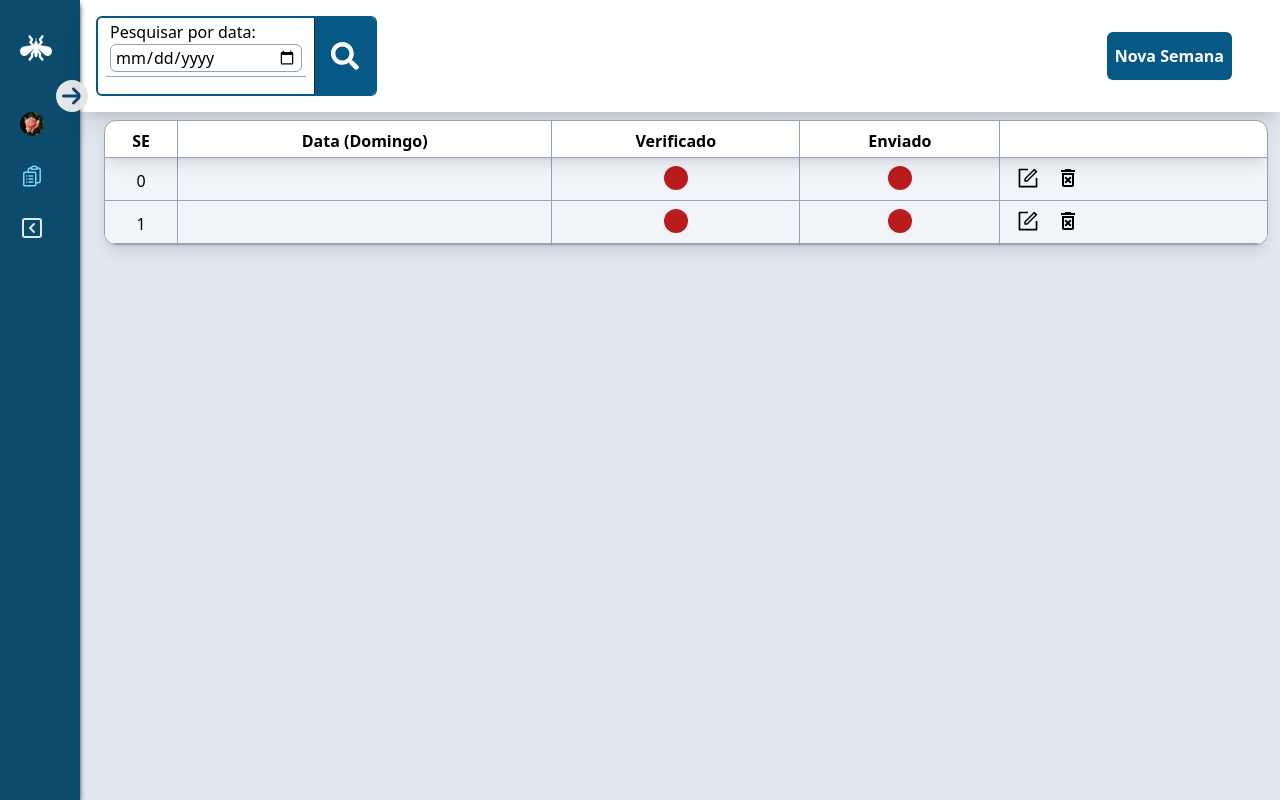
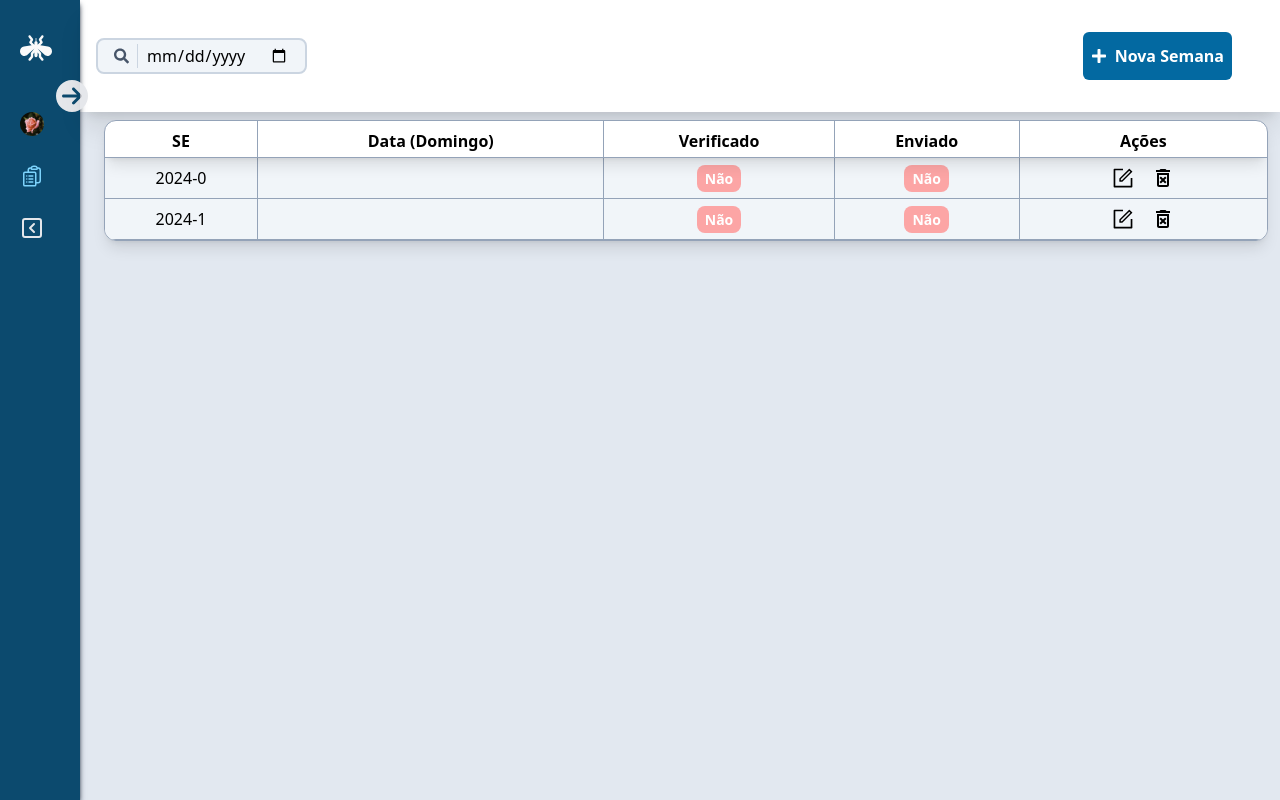
Before and after one commit to oberdandev/frontend_acs, a React (Vite) app: page /form-manager in a window 1280 px wide. Built offline with nearby package versions, Linux system fonts and the light colour scheme.

Commit message:
Modified Page: FormManager.jsx New Component: Tag

```diff
--- a/src/components/Button/index.jsx
+++ b/src/components/Button/index.jsx
@@ -1,9 +1,10 @@
-export default function button( {  id, className, label, color, onButtonClick={} } ) {
+export default function button( {  id, className, icon, label, color, onButtonClick={} } ) {
     return (
-        <button id={id} className={`p-2 rounded-md text-white hover:text-sky-500 duration-300 font-bold border-box bg-sky-800
-            ${color === "gray" && "bg-slate-700 hover:text-slate-400"} disabled:text-slate-100 disabled:bg-slate-300 ${className}`}
+        <button id={id} className={`flex items-center p-2 rounded-md text-white duration-300 font-bold border-box bg-sky-700
+            hover:text-sky-500 hover:bg-sky-800 ${color === "gray" && "bg-slate-700 hover:text-slate-400 hover:bg-slate-800"}
+            disabled:text-slate-100 disabled:bg-slate-300 space-x-4 ${className}`}
             onClick={onButtonClick}>
-                {label}
+                {icon}{label}
         </button>
     );
 }
--- /dev/null
+++ b/src/components/Searchbox/index.jsx
@@ -0,0 +1,10 @@
+import { FaSearch } from "react-icons/fa";
+
+export default function Searchbox() {
+    return (
+        <div className="p-4 space-x-2 flex h-8 border-2 border-slate-300 bg-slate-100 items-center rounded-lg">
+            <FaSearch className="pr-2 border-r border-slate-300 items-center text-slate-600" size={24}/>
+            <input type="date" className="bg-slate-100"/>
+        </div>
+    );
+}
--- a/src/components/SemanaItem/index.jsx
+++ b/src/components/SemanaItem/index.jsx
@@ -1,28 +1,31 @@
 import { MdOutlineDeleteForever } from "react-icons/md";
 import { AiOutlineForm } from "react-icons/ai";
+import Tag from "../Tag";
 
-export default function SemanaItem( {semanaEpidemologica, verificado, enviado, editSemana, deleteSemana } ) {
+export default function SemanaItem( {semanaEpidemologica, dataAno, verificado, enviado, editSemana, deleteSemana } ) {
     const verificadoColor = (() => {
-        if (verificado === true) return "bg-green-700"
-        else return "bg-red-700"
+        if (verificado === true) return "bg-red-700 text-green-700"
+        else return "bg-red-300 text-red-700"
     })();
 
     const enviadoColor = (() => {
-        if (enviado === true) return "bg-green-700"
-        else return "bg-red-700"
+        if (enviado === true) return "bg-red-700 text-green-700"
+        else return "bg-red-300 text-red-700"
     })();
+
+    console.log(verificadoColor);
 
     return (
         <tr className='min-w-full border-b border-slate-400'>
-            <td className="p-1 pt-2 border-r border-slate-400">{semanaEpidemologica}</td>
-            <td className="p-1 pt-2 border-r border-slate-400"></td>
-            <td className="p-1 pt-2 border-r border-slate-400">
-                <span className={`inline-block w-6 h-6 rounded-full ${verificadoColor}`} ></span>
+            <td className="p-1 pt-y border-r border-slate-400">{dataAno}-{semanaEpidemologica}</td>
+            <td className="p-1 pt-y border-r border-slate-400"></td>
+            <td className="p-1 pt-y border-r border-slate-400">
+                <Tag className={verificadoColor} text="Não"/>
             </td>
-            <td className="p-1 pt-2 border-r border-slate-400">
-                <span className={`inline-block w-6 h-6 rounded-full ${enviadoColor}`} ></span>
+            <td className="p-1 pt-y border-r border-slate-400">
+                <Tag className={enviadoColor} text="Não"/>
             </td>
-            <td className="flex space-x-4 p-1 pt-2 pr-4 pl-4">
+            <td className="flex justify-center space-x-4 p-1 py-2 pr-4 pl-4">
                 <AiOutlineForm className="cursor-pointer hover:text-blue-700" size={24} onClick={editSemana}/>
                 <MdOutlineDeleteForever className="cursor-pointer hover:text-red-700" size={24} onClick={deleteSemana}/>
             </td>
--- a/src/components/SemanaTable/index.jsx
+++ b/src/components/SemanaTable/index.jsx
@@ -8,7 +8,7 @@ export default function SemanaTable({children}) {
                         <th className="p-1 pt-2 border-r border-slate-400">Data (Domingo)</th>
                         <th className="p-1 pt-2 border-r border-slate-400">Verificado</th>
                         <th className="p-1 pt-2 border-r border-slate-400">Enviado</th>
-                        <th className="p-1 pt-2 border-slate-400"></th>
+                        <th className="p-1 pt-2 border-slate-400">Ações</th>
                     </tr>
                 </thead>
                 <tbody className="w-full bg-slate-100">
--- /dev/null
+++ b/src/components/Tag/index.jsx
@@ -0,0 +1,5 @@
+export default function Tag({className, text}) {
+    return (
+        <span className={`px-2 py-1 rounded-lg h-8 text-white font-bold text-sm ${className}`}>{text}</span>
+    )
+}
--- a/src/main.jsx
+++ b/src/main.jsx
@@ -18,7 +18,7 @@ import HomePage from './pages/Home.jsx'
 const router = createBrowserRouter([
   {
     path: '/',
-    element: {}
+    element: <HomePage />
   },
   {
     path: '*',
--- a/src/pages/FormManager/FormManager.jsx
+++ b/src/pages/FormManager/FormManager.jsx
@@ -6,20 +6,23 @@ import SemanaTable from "../../components/SemanaTable";
 import SemanaItem from "../../components/SemanaItem";
 import Button from "../../components/Button";
 
-import { FaSearch } from "react-icons/fa";
+import { FaPlus, FaSearch } from "react-icons/fa";
 
 import { useState } from "react";
+import Searchbox from "../../components/Searchbox";
 
 export default function PageFormManager() {
-    const initList = [
+    const initList = [ //Teste: Apague depois
         {
             co_semanal: 52003,
+            data_ano: 2024,
             semana_epidomologica: 0,
             verificado: false,
             enviado: false
         },
         {
             co_semanal: 54002,
+            data_ano: 2024,
             semana_epidomologica: 1,
             verificado: false,
             enviado: false
@@ -28,33 +31,36 @@ export default function PageFormManager() {
 
 
     const [list, setList] = useState(initList);
-    const [semana, setSemana] = useState(2);
+    const [semana, setSemana] = useState(2); //Teste: Apague depois
+    const [coSemanal, setCoSemanal] = useState(55555); //Teste: Apague depois
 
     function addWeek() {
-        const newList = list.concat({co_semanal: 55555, semana_epidomologica: semana});
+        const newList = list.concat({
+            co_semanal: coSemanal,
+            data_ano: 2024,
+            semana_epidomologica: semana,
+            verificado: false,
+            enviado: false
+        });
         console.log(newList);
 
         setList(newList);
-        setSemana(semana + 1);
+        setSemana(semana + 1); //Teste: Apague depois
+        setCoSemanal(coSemanal + 1); //Teste: Apague depois
     }
 
     const weekListItems = list.map(item =>
-            <SemanaItem key={item.co_semanal} semanaEpidemologica={item.semana_epidomologica}
+            <SemanaItem key={item.co_semanal} semanaEpidemologica={item.semana_epidomologica} dataAno={item.data_ano}
                 verificado={item.verificado} enviado={item.enviado}/>
         )
     return (
         <div className="flex min-h-screen h-full">
             <Sidebar />
             <div className='grid w-full min-h-screen h-full' style={{'gridTemplateRows': '7rem auto'}}>
-                <Section className='p-4 flex justify-between shadow-xl relative'>
-                    <div className='pl-2 flex space-x-2 items-center rounded-md overflow-hidden border-sky-800 border-2'>
-                        <InputField className='w-auto mb-0' id="weekDate" type='date' label='Pesquisar por data:'/>
-                        <div className="px-4 flex items-center h-full bg-sky-800 border-l border-slate-800 cursor-pointer text-white hover:text-sky-400">
-                            <FaSearch size={28}/>
-                        </div>
-                    </div>
+                <Section className='p-4 flex justify-between shadow-xl relative items-center'>
+                    <Searchbox />
                     <div className='px-8 flex space-x-8 items-center'>
-                        <Button className="h-12" id="btnAddWeek" label="Nova Semana" onButtonClick={() => addWeek()} />
+                        <Button icon={<FaPlus className="mr-2" />} className="h-12" id="btnAddWeek" label="Nova Semana" onButtonClick={() => addWeek()} />
                     </div>
                 </Section>
                 <Container id='week-list'>
```
